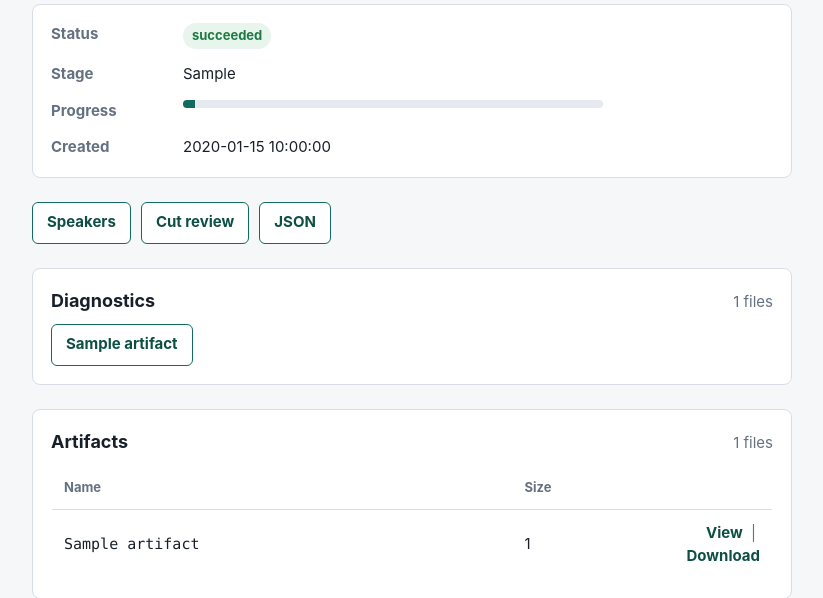
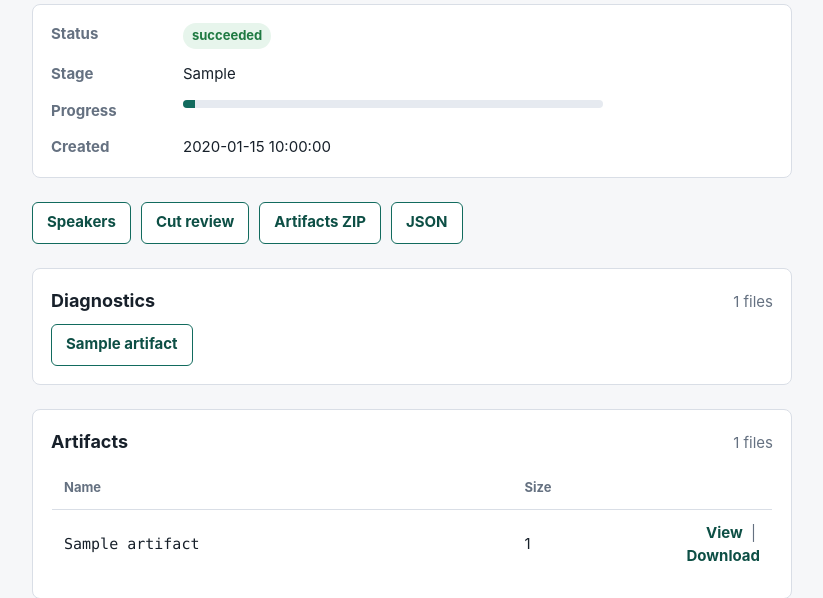
Before and after one commit to tyrimedio/openphonic, a FastAPI app: template openphonic/templates/job.html in a window 1280 px wide. Shown: the part 129-727 px from the top of the page, without its empty margins (228-1051 px from the left). Run offline with FastAPI, Linux system fonts and the light colour scheme; the template is opened without the code that fills it: most values are stand-ins (such as "Sample title", 1, 10 or a date in 2020).

Commit message:
Add artifact bundle download

```diff
--- a/openphonic/api/routes.py
+++ b/openphonic/api/routes.py
@@ -2,6 +2,8 @@ from __future__ import annotations
 
 import json
 import math
+import tempfile
+import zipfile
 from pathlib import Path
 from typing import Annotated, Any
 from urllib.parse import parse_qs, quote
@@ -9,6 +11,7 @@ from urllib.parse import parse_qs, quote
 from fastapi import APIRouter, BackgroundTasks, File, Form, HTTPException, Request, UploadFile
 from fastapi.responses import FileResponse, HTMLResponse, RedirectResponse, Response
 from fastapi.templating import Jinja2Templates
+from starlette.background import BackgroundTask
 
 from openphonic.core.database import create_job, init_db
 from openphonic.core.settings import get_settings
@@ -126,6 +129,36 @@ def _artifact_response(job_id: str, artifact_name: str, media_type: str | None =
     return FileResponse(path, filename=path.name, media_type=media_type)
 
 
+def _artifact_bundle_response(job_id: str):
+    _ensure_ready()
+    _require_job(job_id)
+    try:
+        artifacts = list_job_artifacts(get_settings(), job_id)
+    except ValueError as exc:
+        raise HTTPException(status_code=400, detail=str(exc)) from exc
+    if not artifacts:
+        raise HTTPException(status_code=404, detail="No artifacts available.")
+
+    bundle = tempfile.NamedTemporaryFile(prefix=f"{job_id}-artifacts-", suffix=".zip", delete=False)
+    bundle_path = Path(bundle.name)
+    bundle.close()
+    try:
+        with zipfile.ZipFile(bundle_path, mode="w", compression=zipfile.ZIP_DEFLATED) as archive:
+            for artifact in artifacts:
+                path = job_artifact_path(get_settings(), job_id, artifact.name)
+                archive.write(path, arcname=artifact.name)
+    except Exception:
+        bundle_path.unlink(missing_ok=True)
+        raise
+
+    return FileResponse(
+        bundle_path,
+        filename=f"{job_id}-artifacts.zip",
+        media_type="application/zip",
+        background=BackgroundTask(lambda: bundle_path.unlink(missing_ok=True)),
+    )
+
+
 def _format_bytes(size_bytes: int) -> str:
     value = float(size_bytes)
     for unit in ("B", "KB", "MB", "GB"):
@@ -920,6 +953,7 @@ def job_page(request: Request, job_id: str):
             "request": request,
             "job": record,
             "artifacts": [_artifact_payload(job_id, artifact) for artifact in artifacts],
+            "artifact_bundle_url": f"/api/jobs/{job_id}/artifacts.zip" if artifacts else None,
             "speaker_url": f"/jobs/{job_id}/speakers"
             if "diarization.json" in artifact_names
             else None,
@@ -1466,6 +1500,11 @@ def list_artifacts_api(job_id: str) -> list[dict]:
     return [_artifact_payload(job_id, artifact) for artifact in artifacts]
 
 
+@router.get("/api/jobs/{job_id}/artifacts.zip")
+def download_artifact_bundle(job_id: str):
+    return _artifact_bundle_response(job_id)
+
+
 @router.get("/api/jobs/{job_id}/artifacts/{artifact_name:path}")
 def download_artifact(job_id: str, artifact_name: str):
     return _artifact_response(job_id, artifact_name)
--- a/openphonic/templates/job.html
+++ b/openphonic/templates/job.html
@@ -66,6 +66,9 @@
         {% if cut_review_url %}
           <a class="button secondary" href="{{ cut_review_url }}">Cut review</a>
         {% endif %}
+        {% if artifact_bundle_url %}
+          <a class="button secondary" href="{{ artifact_bundle_url }}">Artifacts ZIP</a>
+        {% endif %}
         <a class="button secondary" href="/api/jobs/{{ job.id }}">JSON</a>
       </section>
 
```
Also changed, not shown: tests/test_api.py (+15 -0 lines).
